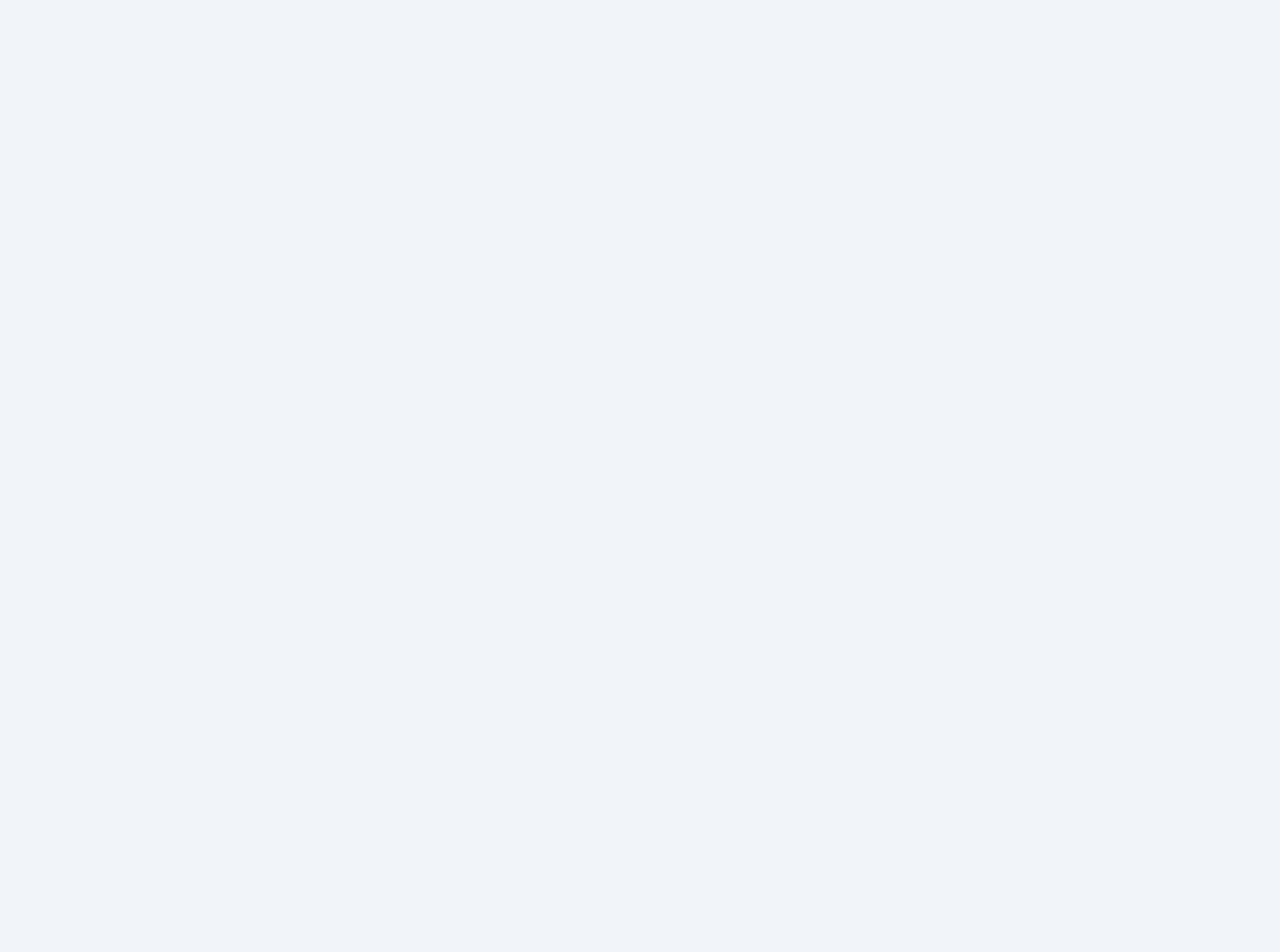
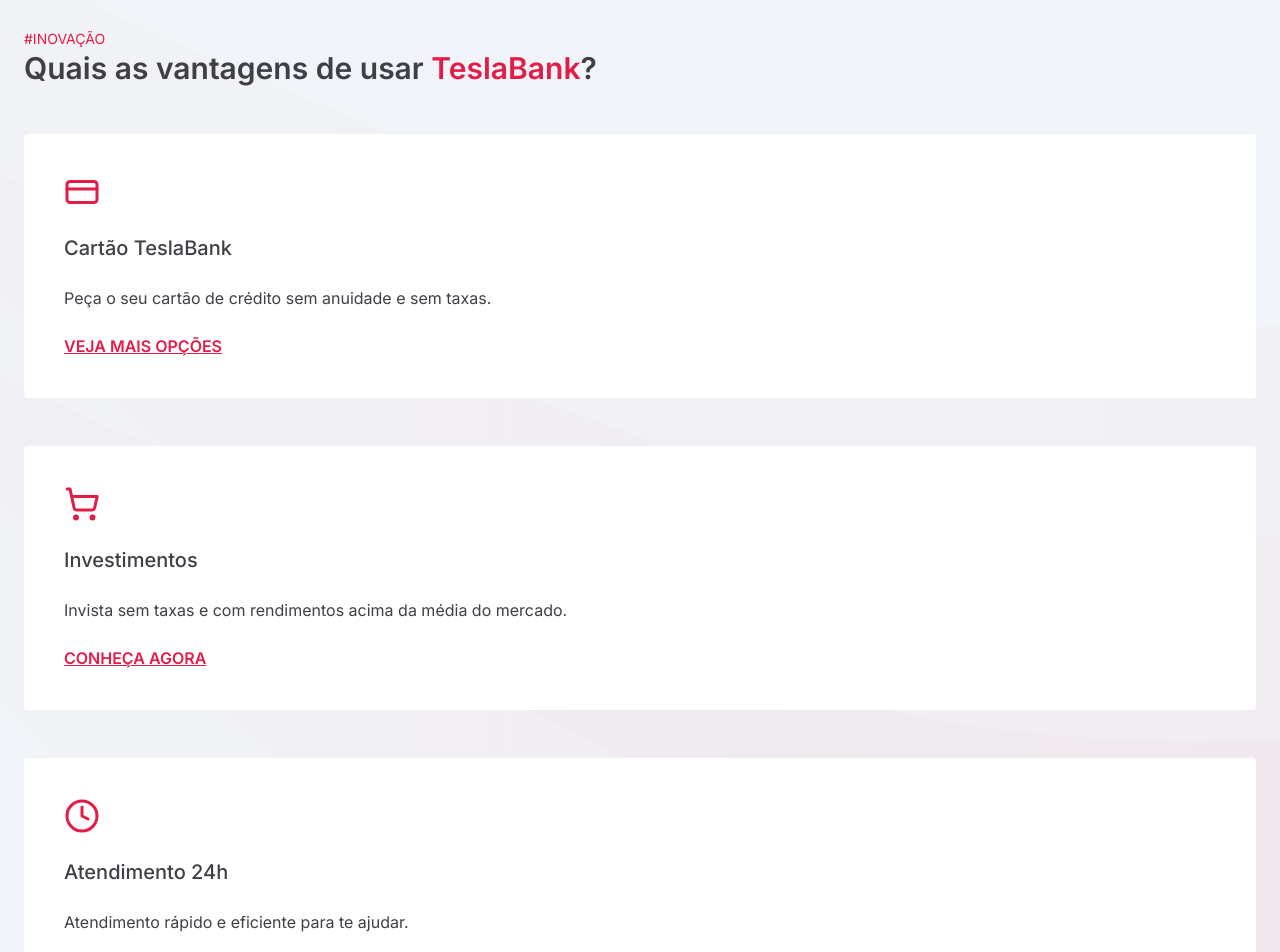
Before and after one commit to Kaduh15/landing-pages, a Next.js app: page / in a window 1280 px wide. Shown: the part 1400-2352 px from the top of the page. Before the commit the page ends 1362 px from the top, so only its background shows below. Built offline with nearby package versions, Linux system fonts and the light colour scheme.

Commit message:
feat: cria a seção de baneficios

```diff
--- a/src/app/page.tsx
+++ b/src/app/page.tsx
@@ -1,6 +1,7 @@
-import Details from '../components/Details'
-import Header from '../components/Header'
-import Hero from '../components/Hero'
+import Benefits from '@/components/benefits'
+import Details from '@/components/Details'
+import Header from '@/components/Header'
+import Hero from '@/components/Hero'
 
 export default function Home() {
   return (
@@ -8,6 +9,7 @@
       <Header />
       <Hero />
       <Details />
+      <Benefits />
     </main>
   )
 }
--- /dev/null
+++ b/src/components/BenefitsCard/card.tsx
@@ -0,0 +1,13 @@
+type BenefitsCardProps = {
+  children?: React.ReactNode
+}
+
+export function BenefitsCardComponents(props: BenefitsCardProps) {
+  return (
+    <>
+      <div className="mt-8 bg-white rounded p-10 flex flex-col gap-6 ">
+        {props.children}
+      </div>
+    </>
+  )
+}
--- /dev/null
+++ b/src/components/BenefitsCard/cto.tsx
@@ -0,0 +1,17 @@
+import { Url } from 'next/dist/shared/lib/router/router'
+import Link from 'next/link'
+
+type CtoBenefitsCardProps = {
+  href: Url
+  children?: React.ReactNode
+}
+export function CtoBenefitsCard(props: CtoBenefitsCardProps) {
+  return (
+    <Link
+      href={props.href}
+      className="text-rose-600 underline text-base font-semibold uppercase"
+    >
+      {props.children}
+    </Link>
+  )
+}
--- /dev/null
+++ b/src/components/BenefitsCard/description.tsx
@@ -0,0 +1,5 @@
+export function DescriptionBenefitsCard({
+  children,
+}: Readonly<{ children: React.ReactNode }>) {
+  return <p className="text-base">{children}</p>
+}
--- /dev/null
+++ b/src/components/BenefitsCard/icon.tsx
@@ -0,0 +1,11 @@
+import { LucideIcon } from 'lucide-react'
+
+export function IconBenefitsCard({
+  icon: Icon,
+}: Readonly<{ icon: LucideIcon }>) {
+  return (
+    <div className="inline-block">
+      <Icon className=" text-rose-600 size-9" />
+    </div>
+  )
+}
--- /dev/null
+++ b/src/components/BenefitsCard/index.tsx
@@ -0,0 +1,13 @@
+import { BenefitsCardComponents } from './card'
+import { CtoBenefitsCard } from './cto'
+import { DescriptionBenefitsCard } from './description'
+import { IconBenefitsCard } from './icon'
+import { TitleBenefitsCard } from './title'
+
+export const BenefitsCard = {
+  Title: TitleBenefitsCard,
+  Card: BenefitsCardComponents,
+  Icon: IconBenefitsCard,
+  Description: DescriptionBenefitsCard,
+  Cto: CtoBenefitsCard,
+}
--- /dev/null
+++ b/src/components/BenefitsCard/title.tsx
@@ -0,0 +1,5 @@
+export function TitleBenefitsCard({
+  children,
+}: Readonly<{ children: React.ReactNode }>) {
+  return <h1 className="text-xl font-medium">{children}</h1>
+}
--- /dev/null
+++ b/src/components/benefits/index.tsx
@@ -0,0 +1,78 @@
+import {
+  Clock,
+  CreditCard,
+  Gift,
+  Percent,
+  Shield,
+  ShoppingCart,
+} from 'lucide-react'
+
+import { BenefitsCard } from '../BenefitsCard'
+
+const benefitsData = [
+  {
+    title: 'Cartão TeslaBank',
+    description: 'Peça o seu cartão de crédito sem anuidade e sem taxas.',
+    icon: CreditCard,
+    cto: 'veja mais opções',
+    link: '/#',
+  },
+  {
+    title: 'Investimentos',
+    description:
+      'Invista sem taxas e com rendimentos acima da média do mercado.',
+    icon: ShoppingCart,
+    cto: 'Conheça agora',
+    link: '/#',
+  },
+  {
+    title: 'Atendimento 24h',
+    description: 'Atendimento rápido e eficiente para te ajudar.',
+    icon: Clock,
+    cto: 'Veja as Opções',
+    link: '/#',
+  },
+  {
+    title: 'segurança',
+    description: 'Sua conta segura e protegida em tempo real.',
+    icon: Shield,
+    cto: 'Conheça as seguranças',
+    link: '/#',
+  },
+  {
+    title: 'Sem Taxas',
+    description: 'Sem tarifas de manutenção e sem taxas escondidas.',
+    icon: Percent,
+    cto: 'Como funciona',
+    link: '/#',
+  },
+  {
+    title: 'Receba prêmios',
+    description: 'Ganhe prêmios e descontos exclusivos.',
+    icon: Gift,
+    cto: 'Veja como',
+    link: '/#',
+  },
+]
+
+export default function Benefits() {
+  return (
+    <section className="px-6 py-16 flex flex-col gap-4 bg-wave bg-cover bg-no-repeat">
+      <div>
+        <span className="text-rose-600 uppercase text-sm">#inovação</span>
+        <h2 className="text-start text-3xl font-semibold ">
+          Quais as vantagens de usar{' '}
+          <span className="text-rose-600">TeslaBank</span>?
+        </h2>
+      </div>
+      {benefitsData.map(({ description, icon, title, cto }, index) => (
+        <BenefitsCard.Card key={index}>
+          <BenefitsCard.Icon icon={icon} />
+          <BenefitsCard.Title>{title}</BenefitsCard.Title>
+          <BenefitsCard.Description>{description}</BenefitsCard.Description>
+          <BenefitsCard.Cto href="/#">{cto}</BenefitsCard.Cto>
+        </BenefitsCard.Card>
+      ))}
+    </section>
+  )
+}
--- a/tailwind.config.ts
+++ b/tailwind.config.ts
@@ -14,6 +14,9 @@
       boxShadow: {
         rose: '0px 9px 25px 0px #E51D371A',
       },
+      backgroundImage: {
+        wave: 'url("/wave.svg")',
+      },
     },
   },
   plugins: [],
```
Also changed, not shown: public/wave.svg (added).
